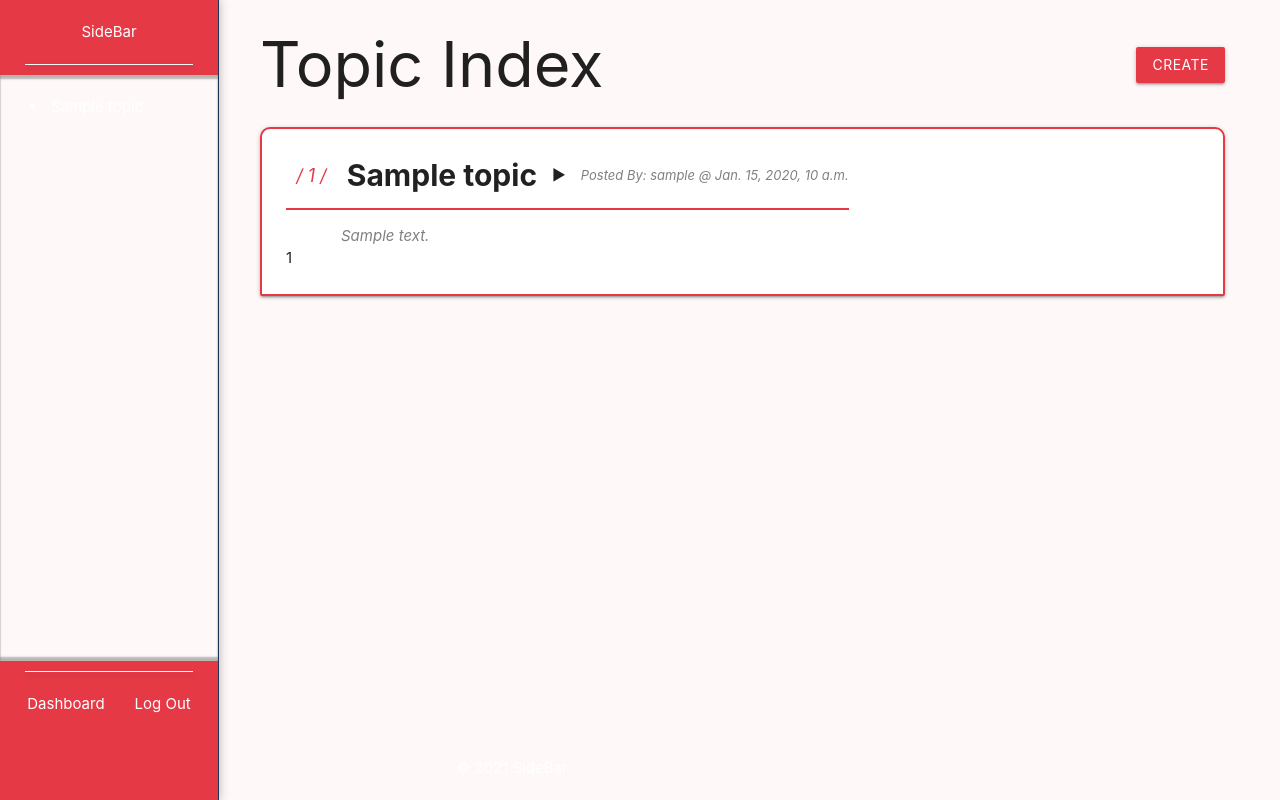
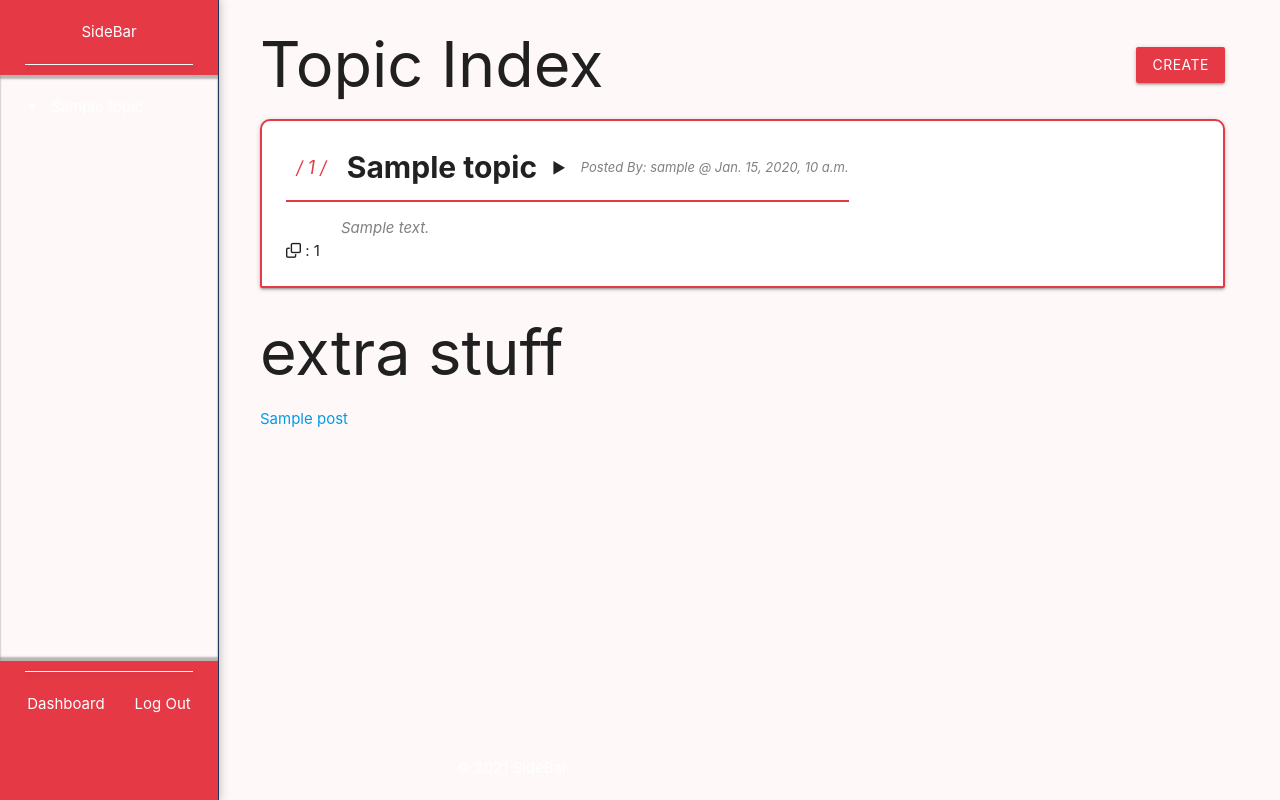
Before and after one commit to taverasn/sidebar, a Django app: page /topics/ in a window 1280 px wide. Run offline with Django 3.2, Linux system fonts and the light colour scheme; a user stored in the database is signed in; tables that the repository leaves empty hold one stand-in row (values such as "Sample post"); some libraries are stand-ins or nearby versions.

Commit message:
refactored to add new posts container

```diff
--- a/main_app/templates/main_app/topic_list.html
+++ b/main_app/templates/main_app/topic_list.html
@@ -1,11 +1,12 @@
 {% extends 'base.html' %}
 {% block content %}
 
+<div class="topic-index-main">
+    <div class="list">
         <div class="headline">
             <h1>Topic Index</h1>
             <a class="btn" href="{% url 'topic_create' %} "><span>Create</span></a>
         </div>
-<div class="list">
         {% for topic in topic_list %}
             <a class="card-link" href="{% url 'topics_detail' topic.id %}">
                 <div class="card topic">
@@ -21,12 +22,31 @@
                         </div>
                         <p class="description">{{ topic.description }}</p>
                         <div class="info-line">
-                        <span>{{ topic.post_set.count }}</span>
+                            <span class="count-line"><i class="far fa-clone"></i> : <span>{{ topic.post_set.count }}</span></span>
                         </div>
                     </div>
                 </div>
             </a>
         {% endfor %}
     </div>
+        <div class="side-list">
+            <div class="headline">
+                <h1>extra stuff</h1>
+            </div>
+            <div class="new-posts">
+                {% for topic in topic_list %}
+                        {% with topic.post_set.all as posts %}
+                            {% for post in posts %}
+                                {% if post == posts.last %}
+                                    <a href="{% url 'post_detail' topic.id post.id %}">
+                                        <span>{{ post.title }}</span>
+                                    </a>
+                                {% endif %}
+                            {% endfor %}
+                        {% endwith %}
+                {% endfor %}
+            </div>
+        </div>
+</div>
 
 {% endblock %}
```
Lines whose indentation alone changed are shown as unchanged.
